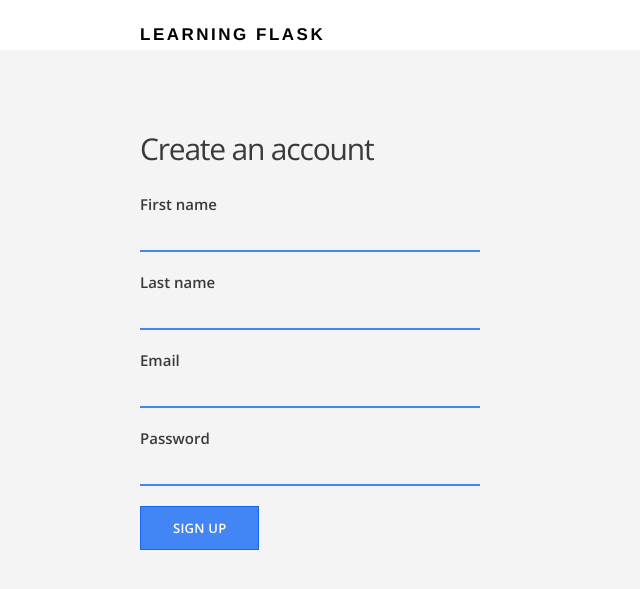
After one commit to kc0836/learning-flask, a Flask app: page /signup in a window 1280 px wide. The commit adds this page. Shown: the top 589 px of the page, without its empty margins (0-640 px from the left). Run offline with Flask 2, Linux system fonts and the light colour scheme.

Commit message:
add signup form

```diff
--- /dev/null
+++ b/forms.py
@@ -0,0 +1,9 @@
+from flask_wtf import Form
+from wtforms import StringField, PasswordField, SubmitField
+
+class SignupForm(Form):
+	first_name = StringField('First name')
+	last_name = StringField('Last name')
+	email = StringField('Email')
+	password = StringField('Password')
+	submit = SubmitField('Sign up')
--- a/routes.py
+++ b/routes.py
@@ -1,14 +1,27 @@
 from flask import Flask, render_template
+from models import db
+from forms import SignupForm
+import os
 
 app = Flask(__name__)
+
+app.config['SQLALCHEMY_DATABASE_URI'] = os.getenv("DATABASE_URL")
+db.init_app(app)
+
+app.secret_key = "development-key"
 
 @app.route("/")
 def index():
 	return render_template("index.html")
 
-@app.route('/about')
+@app.route("/about")
 def about():
 	return render_template("about.html")
 
+@app.route("/signup")
+def signup():
+	form = SignupForm()
+	return render_template("signup.html",form=form)
+
 if __name__ == "__main__":
 	app.run(debug=True)
--- a/templates/index.html
+++ b/templates/index.html
@@ -5,7 +5,7 @@
 		<div class="container">
 			<div class="section-content">
 				<h2>Discover places near you.</h2>
-				<a href="#" class="btn-primary">Sign up</a>
+				<a href="{{ url_for('signup') }}" class="btn-primary">Sign up</a>
 				<a href="{{ url_for('about') }}" class="btn-secondary">Learn more</a>
 			</div>
 
--- /dev/null
+++ b/templates/signup.html
@@ -0,0 +1,35 @@
+{% extends "layout.html" %}
+
+{% block content %}
+	<main class="container signup-section">
+		<div class="section-content">
+			<h2>Create an account</h2>
+
+			<form method="POST" action="/signup">
+				{{ form.hidden_tag() }}
+
+				<div class="form-group">
+					{{ form.first_name.label }}
+					{{ form.first_name }}
+				</div>
+
+				<div class="form-group">
+					{{ form.last_name.label }}
+					{{ form.last_name }}
+				</div>
+
+				<div class="form-group">
+					{{ form.email.label }}
+					{{ form.email }}
+				</div>
+
+				<div class="form-group">
+					{{ form.password.label }}
+					{{ form.password }}
+				</div>
+
+				{{ form.submit(class="btn-primary") }}
+			</form>
+		</div>
+	</main>
+{% endblock %}
```
Also changed, not shown: models.py (added, +24 -0 lines).
